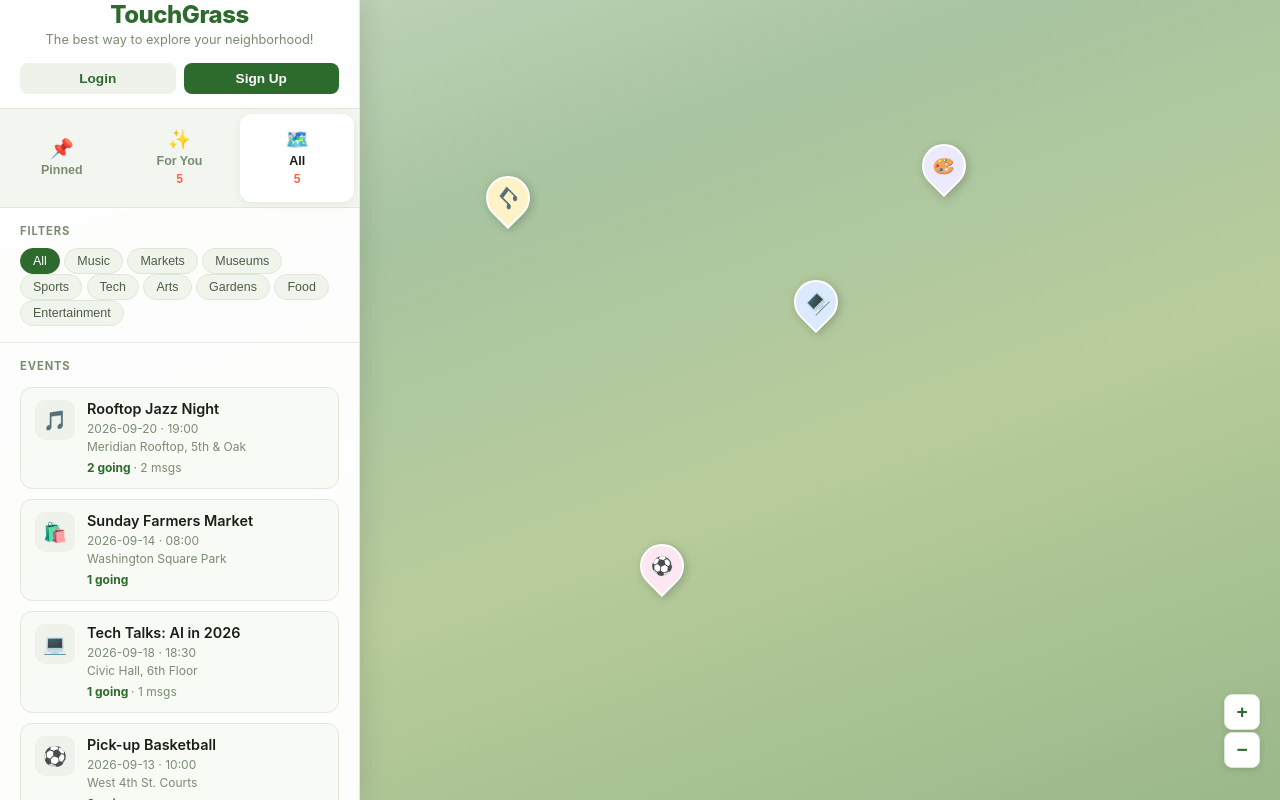
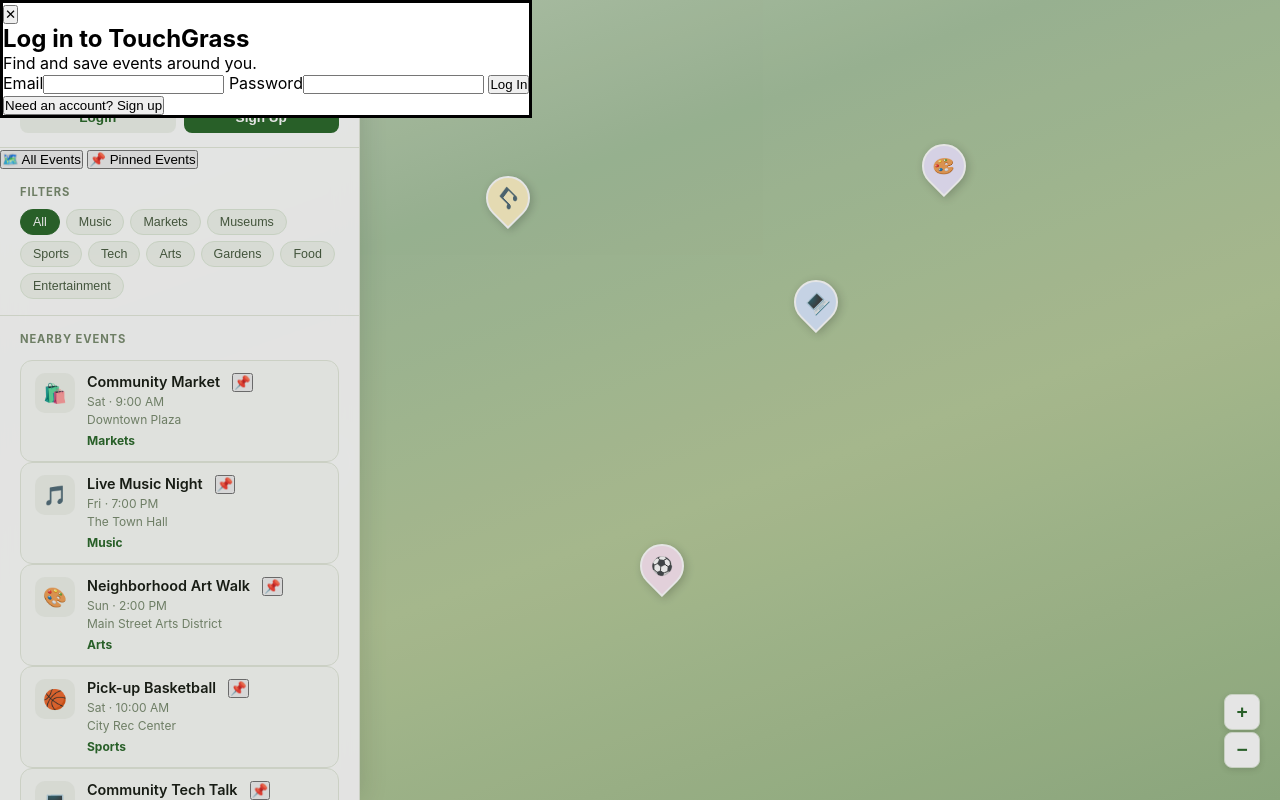
Before and after one commit to VRon-byte/HackathonProj, a plain HTML site: page dashboard.html in a window 1280 px wide. Both pictures are taken after a click on the button "Login". Drawn offline with Linux system fonts and the light colour scheme.

Commit message:
Update dashboard.html

```diff
--- a/dashboard.html
+++ b/dashboard.html
@@ -1,182 +1,90 @@
 <!DOCTYPE html>
-<html>
-
+<html lang="en">
 <head>
   <meta charset="UTF-8">
   <meta name="viewport" content="width=device-width, initial-scale=1.0">
-    <meta http-equiv="refresh" content="0; url=../dashboard.html">
   <title>TouchGrass</title>
   <link rel="stylesheet" href="style.css">
 </head>
 <body>
-    <button class="sidebar-toggle" id="sidebarToggle" aria-label="Open menu">☰</button>
-    <div class="sidebar-overlay" id="sidebarOverlay"></div>
+
   <aside class="sidebar" id="sidebar">
-    <header class = "Logo">
 
+    <div class="sidebar-header-row">
       <div class="brand">
         <h1>TouchGrass</h1>
-        <p>The best way to explore your neighborhood!</p>
+        <p>Explore what's happening near you</p>
       </div>
-    </header>
+    </div>
 
     <div class="auth-buttons">
       <button class="login-button">Login</button>
       <button class="signup-button">Sign Up</button>
     </div>
 
-    <nav class="dashboard-tabs" aria-label="Dashboard views">
-        <button class="dashboard-tab" type="button" data-view="pinned">
-            <span class="tab-icon" aria-hidden="true">📌</span>
-            <span class="tab-label">Pinned</span>
-        </button>
-        <button class="dashboard-tab" type="button" data-view="for-you">
-            <span class="tab-icon" aria-hidden="true">✨</span>
-            <span class="tab-label">For You</span>
-            <span class="tab-count">5</span>
-        </button>
-        <button class="dashboard-tab active" type="button" data-view="all" aria-current="page">
-            <span class="tab-icon" aria-hidden="true">🗺️</span>
-            <span class="tab-label">All</span>
-            <span class="tab-count">5</span>
-        </button>
+    <nav class="event-views" aria-label="Event views">
+      <button class="event-view active" id="allEventsView" type="button" data-view="all" aria-pressed="true">🗺️ All Events</button>
+      <button class="event-view" type="button" data-view="pinned" aria-pressed="false">📌 Pinned Events</button>
     </nav>
 
     <section class="filter-sections">
-        <h2> Filters</h2>
-        <button class="filter-active">All</button>
-        <button class="filter-button">Music</button>
-        <button class="filter-button">Markets</button>
-        <button class="filter-button">Museums</button>
-        <button class="filter-button">Sports</button>
-        <button class="filter-button">Tech</button>
-        <button class="filter-button">Arts</button>
-        <button class="filter-button">Gardens</button>
-        <button class="filter-button">Food</button>
-        <button class="filter-button">Entertainment</button>
+      <h2>Filters</h2>
+      <div class="filter-buttons">
+        <button class="filter-active" type="button" data-category="All">All</button>
+        <button class="filter-button" type="button" data-category="Music">Music</button>
+        <button class="filter-button" type="button" data-category="Markets">Markets</button>
+        <button class="filter-button" type="button" data-category="Museums">Museums</button>
+        <button class="filter-button" type="button" data-category="Sports">Sports</button>
+        <button class="filter-button" type="button" data-category="Tech">Tech</button>
+        <button class="filter-button" type="button" data-category="Arts">Arts</button>
+        <button class="filter-button" type="button" data-category="Gardens">Gardens</button>
+        <button class="filter-button" type="button" data-category="Food">Food</button>
+        <button class="filter-button" type="button" data-category="Entertainment">Entertainment</button>
+      </div>
     </section>
 
     <section class="events">
-            <h2>Events</h2>
-            <div class="event-card">
-                 <div class="event-icon">🎵</div>
-
-                <div class="event-info">
-                    <h3>Rooftop Jazz Night</h3>
-                    <p>2026-09-20 · 19:00</p>
-                    <p>Meridian Rooftop, 5th & Oak</p>
-                    <strong>2 going <span>· 2 msgs</span></strong>
-                </div>
-            </div>
-
-
-            <div class="event-card">
-                <div class="event-icon">🛍️</div>
-
-                <div class="event-info">
-                    <h3>Sunday Farmers Market</h3>
-                    <p>2026-09-14 · 08:00</p>
-                    <p>Washington Square Park</p>
-                    <strong>1 going</strong>
-                </div>
-            </div>
-
-
-            <div class="event-card">
-                <div class="event-icon">💻</div>
-
-                <div class="event-info">
-                    <h3>Tech Talks: AI in 2026</h3>
-                    <p>2026-09-18 · 18:30</p>
-                    <p>Civic Hall, 6th Floor</p>
-                    <strong>1 going <span>· 1 msgs</span></strong>
-                </div>
-            </div>
-
-
-            <div class="event-card">
-                <div class="event-icon">⚽</div>
-
-                <div class="event-info">
-                    <h3>Pick-up Basketball</h3>
-                    <p>2026-09-13 · 10:00</p>
-                    <p>West 4th St. Courts</p>
-                    <strong>3 going</strong>
-                </div>
-            </div>
-
-
-            <div class="event-card">
-                <div class="event-icon">🎨</div>
-
-                <div class="event-info">
-                    <h3>Mural Painting Workshop</h3>
-                    <p>2026-09-21 · 11:00</p>
-                    <p>Bowery Wall, Houston & B</p>
-                    <strong>2 going</strong>
-                </div>
-            </div>
-
+      <h2>Nearby Events</h2>
+      <p class="no-pinned-events" id="noPinnedEvents" hidden>No pinned events yet.</p>
+      <p class="no-events-found" id="noEventsFound" hidden>No events found.</p>
+      <div id="eventList"></div>
     </section>
 
   </aside>
 
-
-    <!-- RIGHT SIDE / MAP -->
   <main class="map-area">
-
-        <!-- Temporary background until you add a real map -->
     <div class="map-placeholder">
-
-            <!-- Zoom controls -->
       <div class="zoom-controls">
         <button>+</button>
         <button>−</button>
       </div>
-
-
-            <!-- Event markers -->
       <div class="marker music">🎵</div>
       <div class="marker market">🛍️</div>
       <div class="marker tech">💻</div>
       <div class="marker sports">⚽</div>
       <div class="marker art">🎨</div>
-
+      <div class="marker garden">🌳</div>
+      <div class="marker food">🍔</div>
+      <div class="marker entertainment">🎭</div>
+      <div class="marker museum">🏛️</div>
     </div>
-
   </main>
 
-    <script>
-        const sidebar = document.getElementById("sidebar");
-        const toggle = document.getElementById("sidebarToggle");
-        const overlay = document.getElementById("sidebarOverlay");
+  <dialog class="auth-dialog" id="authDialog">
+    <form class="auth-form" id="authForm">
+      <button class="auth-dialog-close" id="authDialogClose" type="button">✕</button>
+      <h2 id="authTitle">Log in to TouchGrass</h2>
+      <p class="auth-dialog-copy" id="authCopy">Find and save events around you.</p>
+      <label id="nameField" hidden>Display name<input id="authName" type="text" autocomplete="name"></label>
+      <label>Email<input id="authEmail" type="email" autocomplete="email" required></label>
+      <label>Password<input id="authPassword" type="password" autocomplete="current-password" minlength="6" required></label>
+      <button class="auth-submit" type="submit" id="authSubmit">Log In</button>
+      <p class="auth-message" id="authMessage" role="status"></p>
+      <button class="auth-switch" type="button" id="authSwitch">Need an account? Sign up</button>
+    </form>
+  </dialog>
 
-        function closeSidebar() {
-            sidebar.classList.remove("open");
-            overlay.classList.remove("visible");
-            toggle.classList.remove("hidden");
-        }
-
-        toggle.addEventListener("click", () => {
-            sidebar.classList.add("open");
-            overlay.classList.add("visible");
-            toggle.classList.add("hidden");
-        });
-
-        overlay.addEventListener("click", closeSidebar);
-
-        document.querySelectorAll(".dashboard-tab").forEach((tab) => {
-            tab.addEventListener("click", () => {
-                document.querySelectorAll(".dashboard-tab").forEach((item) => {
-                    item.classList.remove("active");
-                    item.removeAttribute("aria-current");
-                });
-                tab.classList.add("active");
-                tab.setAttribute("aria-current", "page");
-            });
-        });
-    </script>
+  <script src="script.js"></script>
 
 </body>
-
 </html>
```
Lines whose indentation alone changed are shown as unchanged.
